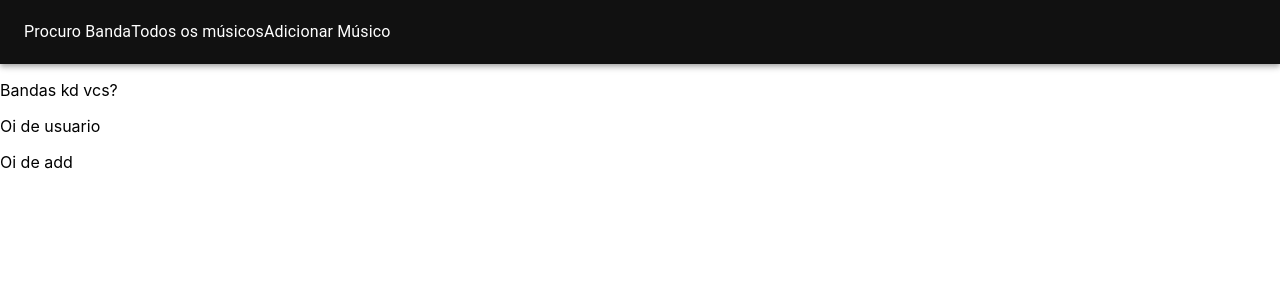
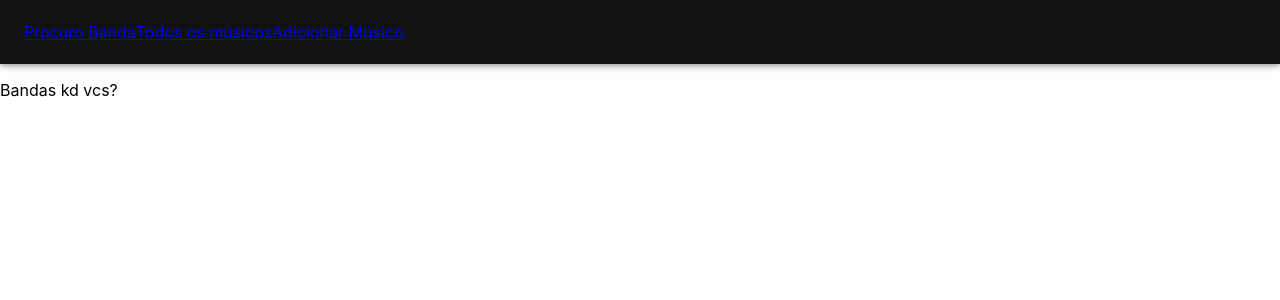
Before and after one commit to pvcapuano/ProcuroBanda, a React (Create React App) app: page / in a window 1280 px wide. Shown: the top 300 px of the page. Built offline with nearby package versions, Linux system fonts and the light colour scheme.

Commit message:
inserindo routers

```diff
--- a/package.json
+++ b/package.json
@@ -9,6 +9,7 @@
     "@testing-library/user-event": "^12.8.3",
     "react": "^17.0.2",
     "react-dom": "^17.0.2",
+    "react-router-dom": "^5.3.0",
     "react-scripts": "4.0.3",
     "web-vitals": "^1.1.2"
   },
--- a/src/App.js
+++ b/src/App.js
@@ -3,16 +3,18 @@ import NavBar from './Components/NavBar';
 import ProcuroBanda from './Components/ProcuroBanda';
 import AllUsers from './Components/AllUsers';
 import AddUser from './Components/AddUser';
+import { BrowserRouter, Route, Switch } from 'react-router-dom'
 
 function App() {
   return (
-    <>
+    <BrowserRouter>
     <NavBar />
-    <ProcuroBanda />
-    <AllUsers />
-    <AddUser />
-
-    </>
+    <Switch>
+      <Route path="/" exact component={ProcuroBanda} />
+      <Route path="/all" exact component={AllUsers} />
+      <Route path="/add" exact component={AddUser} />
+      </Switch>
+    </BrowserRouter>
   );
 }
 
--- a/src/Components/NavBar.jsx
+++ b/src/Components/NavBar.jsx
@@ -1,4 +1,6 @@
 import { AppBar, Toolbar, Typography, makeStyles } from '@material-ui/core'
+import { NavLink } from 'react-router-dom'
+
 
 const useStyle = makeStyles({
     header: {
@@ -11,9 +13,9 @@ export default function NavBar() {
     return(
         <AppBar className={classes.header} position="static">
             <Toolbar>
-                <Typography component="h2">Procuro Banda</Typography>
-                <Typography component="h2">Todos os músicos</Typography>
-                <Typography component="h2">Adicionar Músico</Typography>
+                <NavLink to="./">Procuro Banda</NavLink>
+                <NavLink to="all">Todos os músicos</NavLink>
+                <NavLink to="add">Adicionar Músico</NavLink>
             </Toolbar>
         </AppBar>
     )
```
Also changed, not shown: 1 other file (tests, documents, lock files or other folders).
